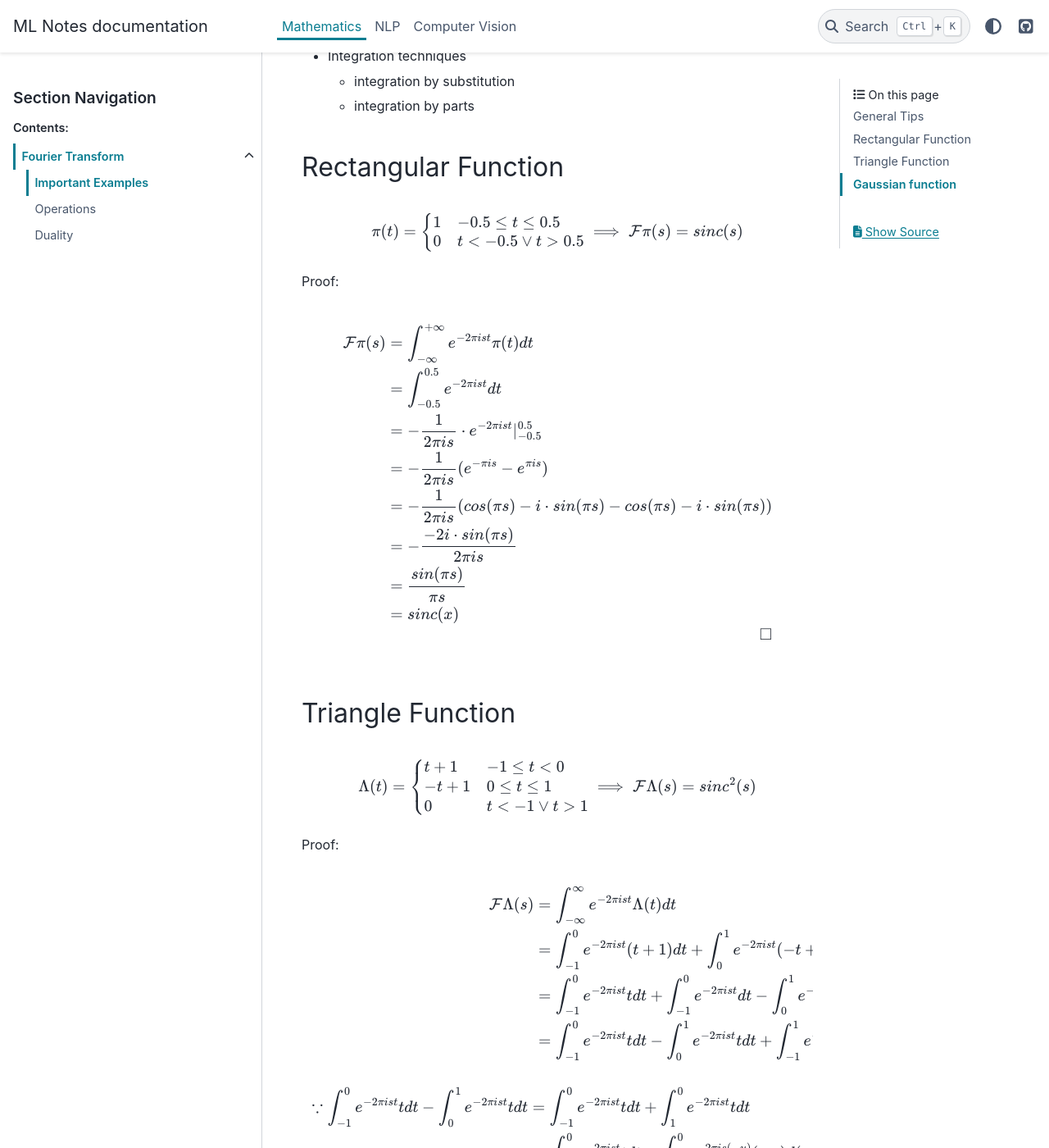
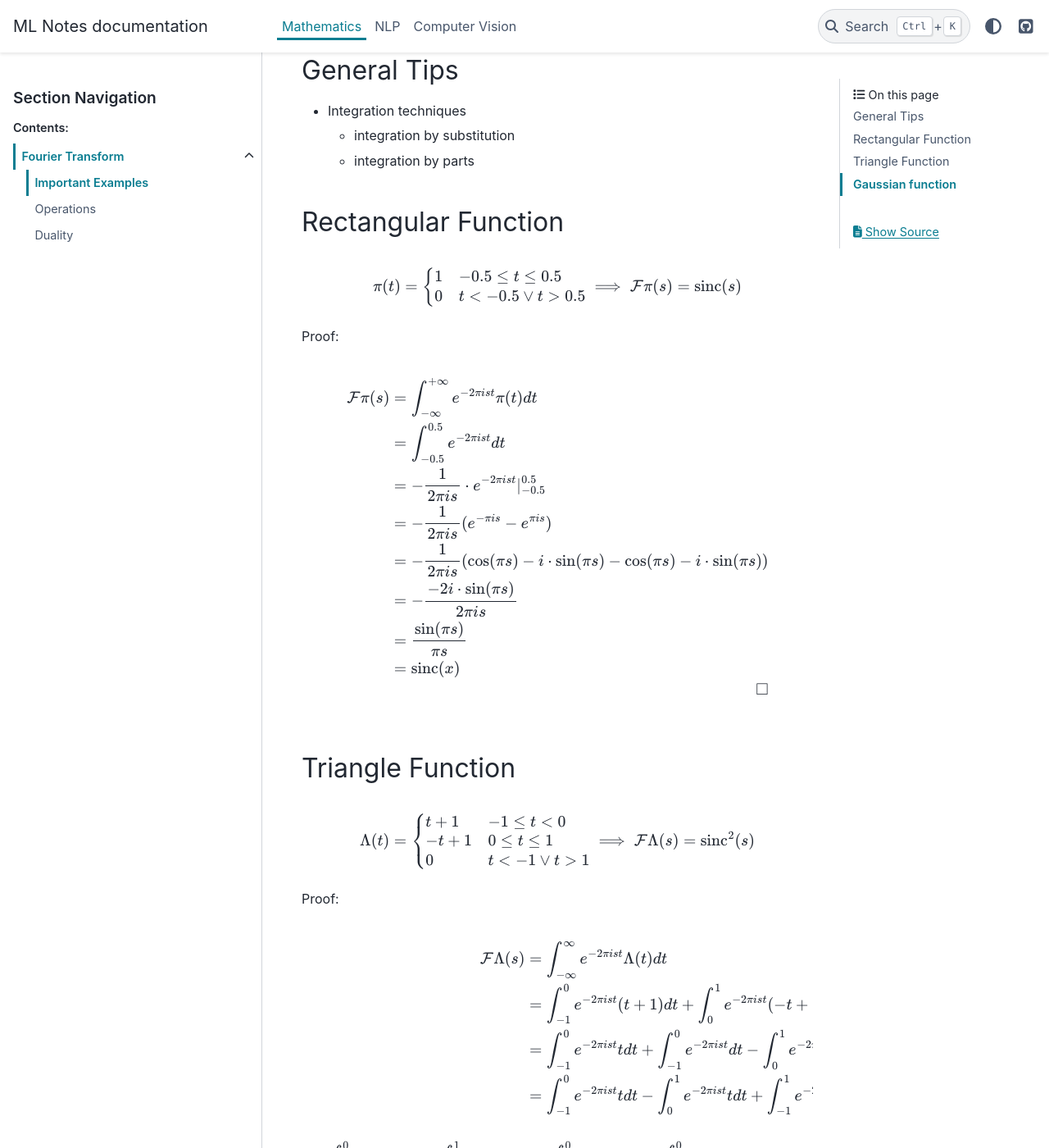
Before and after one commit to ppmzhang2/ppmzhang2.github.io, a Sphinx documentation site: the page built from source/math/ft/examples.rst, in a window 1280 px wide and 1400 px high, scrolled down 235 px. Shown: the whole window at 82% size. Built offline with Sphinx 7.4.7 and the PyData theme 0.15.4, drawn with Linux system fonts in a browser that asks for light colours; some of the changed text lies outside the part shown.

Commit message:
upright trigonometric function names

```diff
--- a/source/math/ft/examples.rst
+++ b/source/math/ft/examples.rst
@@ -3,6 +3,10 @@ Important Examples
 ##################
 
 .. default-role:: math
+
+.. math::
+
+   \DeclareMathOperator{\sinc}{sinc}
 
 General Tips
 ============
@@ -25,7 +29,7 @@ Rectangular Function
      0 & t < -0.5 \lor t > 0.5
    \end{cases}
    \implies
-   \mathcal{F} \pi (s) = sinc(s)
+   \mathcal{F} \pi (s) = \sinc (s)
 
 Proof:
 
@@ -41,13 +45,13 @@ Proof:
      -\frac{1}{2 \pi i s} (e^{- \pi i s} - e^{\pi i s})
      \\ & =
      -\frac{1}{2 \pi i s}
-       (cos(\pi s) - i \cdot sin(\pi s) - cos(\pi s) - i \cdot sin(\pi s))
+       (\cos (\pi s) - i \cdot \sin (\pi s) - \cos (\pi s) - i \cdot \sin (\pi s))
      \\ & =
-     -\frac{- 2 i \cdot sin(\pi s)}{2 \pi i s}
+     -\frac{- 2 i \cdot \sin (\pi s)}{2 \pi i s}
      \\ & =
-     \frac{sin(\pi s)}{\pi s}
+     \frac{\sin (\pi s)}{\pi s}
      \\ & =
-     sinc(x)
+     \sinc(x)
 
    \square
 
@@ -65,7 +69,7 @@ Triangle Function
      0 & t < -1 \lor t > 1
    \end{cases}
    \implies
-   \mathcal{F} \Lambda (s) = sinc^2 (s)
+   \mathcal{F} \Lambda (s) = \sinc^2 (s)
 
 Proof:
 
@@ -103,26 +107,26 @@ Proof:
      \int_{-1}^0 (e^{-2 \pi i s t} + e^{2 \pi i s t}) t dt
      \\ & =
      \int_{-1}^0 (
-       cos(2 \pi s t) -
-       i \cdot sin(2 \pi s t) +
-       cos(2 \pi s t) +
-       i \cdot sin(2 \pi s t)) t dt
+       \cos (2 \pi s t) -
+       i \cdot \sin (2 \pi s t) +
+       \cos (2 \pi s t) +
+       i \cdot \sin (2 \pi s t)) t dt
      \\ & =
-     2 \int_{-1}^0 cos(2 \pi s t) t dt
+     2 \int_{-1}^0 \cos (2 \pi s t) t dt
      \\ & =
-     2 \frac{1}{2 \pi s} \int_{-1}^0 t d sin(2 \pi s t)
+     2 \frac{1}{2 \pi s} \int_{-1}^0 t d \sin (2 \pi s t)
      \\ & =
-     \frac{1}{\pi s} (t \cdot sin (2 \pi s t) |_{-1}^0 -
-     \int_{-1}^0 sin(2 \pi s t) dt)
+     \frac{1}{\pi s} (t \cdot \sin (2 \pi s t) |_{-1}^0 -
+     \int_{-1}^0 \sin (2 \pi s t) dt)
      \\ & =
-     - \frac{-1 \cdot sin (2 \pi s \cdot (-1))}{\pi s} -
-     \frac{1}{-2 \pi^2 s^2} cos(2 \pi s t) |_{-1}^0
+     - \frac{-1 \cdot \sin (2 \pi s \cdot (-1))}{\pi s} -
+     \frac{1}{-2 \pi^2 s^2} \cos (2 \pi s t) |_{-1}^0
      \\ & =
-     - \frac{sin (2 \pi s)}{\pi s} +
-     \frac{1}{2 \pi^2 s^2} (1 - cos(2 \pi s))
+     - \frac{\sin (2 \pi s)}{\pi s} +
+     \frac{1}{2 \pi^2 s^2} (1 - \cos (2 \pi s))
      \\ & =
-     - \frac{sin (2 \pi s)}{\pi s} +
-     \frac{sin^2 (\pi s)}{\pi^2 s^2}
+     - \frac{\sin (2 \pi s)}{\pi s} +
+     \frac{\sin^2 (\pi s)}{\pi^2 s^2}
      ,
 
    \\
@@ -132,11 +136,11 @@ Proof:
      -\frac{1}{2 \pi i s} (e^{-2 \pi i s} - e^{2 \pi i s})
      \\ & =
      -\frac{1}{2 \pi i s}
-       (cos(2 \pi s) - i \cdot sin(2 \pi s) - cos(2 \pi s) - i \cdot sin(2 \pi s))
+       (\cos (2 \pi s) - i \cdot \sin (2 \pi s) - \cos (2 \pi s) - i \cdot \sin (2 \pi s))
      \\ & =
-     -\frac{-2 i \cdot sin(2 \pi s)}{2 \pi i s}
+     -\frac{-2 i \cdot \sin(2 \pi s)}{2 \pi i s}
      \\ & =
-     \frac{sin (2 \pi s)}{\pi s}
+     \frac{\sin (2 \pi s)}{\pi s}
 
    \\
    \therefore
@@ -145,13 +149,13 @@ Proof:
      \int_0^1 e^{-2 \pi i s t} t dt +
      \int_{-1}^1 e^{-2 \pi i s t} dt
      =
-     - \frac{sin (2 \pi s)}{\pi s} +
-     \frac{sin^2 (\pi s)}{\pi^2 s^2} +
-     \frac{sin (2 \pi s)}{\pi s}
+     - \frac{\sin (2 \pi s)}{\pi s} +
+     \frac{\sin^2 (\pi s)}{\pi^2 s^2} +
+     \frac{\sin (2 \pi s)}{\pi s}
      \\ & =
-     \frac{sin^2 (\pi s)}{\pi^2 s^2}
+     \frac{\sin^2 (\pi s)}{\pi^2 s^2}
      \\ & =
-     sinc^2 (s)
+     \sinc^2 (s)
 
    \square
 
@@ -204,7 +208,7 @@ Proof:
      \lim_{t \to +\infty} \frac{e^{2 \pi i s t}}{e^{\pi t^2}}
      \\ & =
      \lim_{t \to +\infty}
-       \frac{cos(2 \pi s t) + i \cdot sin(2 \pi s t)}{e^{\pi t^2}}
+       \frac{\cos (2 \pi s t) + i \cdot \sin(2 \pi s t)}{e^{\pi t^2}}
      \\ & =
      0,
 
@@ -216,7 +220,7 @@ Proof:
      \lim_{t \to +\infty} \frac{e^{-2 \pi i s t}}{e^{\pi t^2}}
      \\ & =
      \lim_{t \to +\infty}
-       \frac{cos(2 \pi s t) - i \cdot sin(2 \pi s t)}{e^{\pi t^2}}
+       \frac{\cos (2 \pi s t) - i \cdot \sin(2 \pi s t)}{e^{\pi t^2}}
      \\ & =
      0
 
```
Also changed, not shown: source/math/ft/duality.rst (+5 -3 lines).
